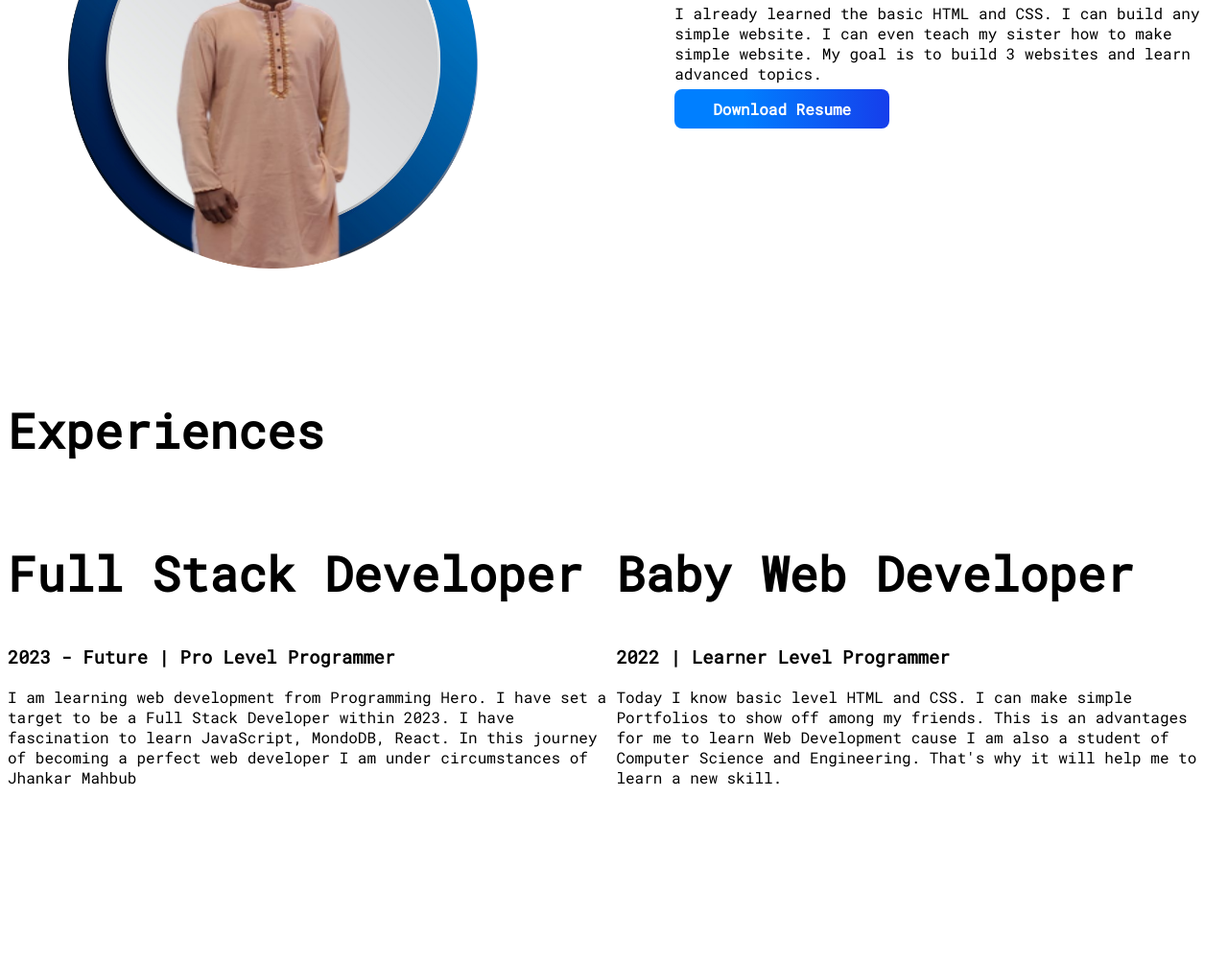
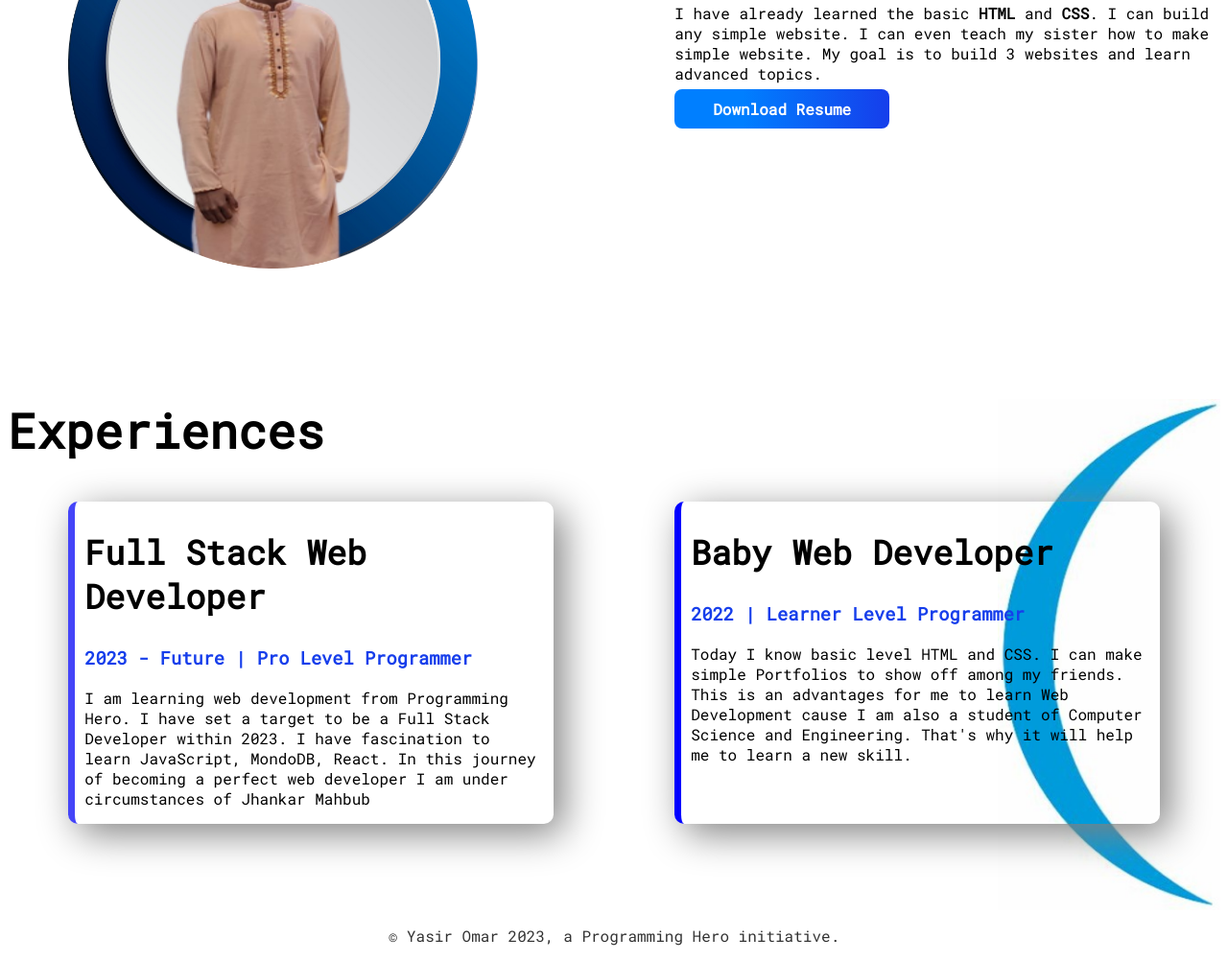
Before and after one commit to Fahim-2001/My-Portfolio, a plain HTML site: page index.html in a window 1280 px wide. Shown: the part 675-1677 px from the top of the page at 96% size. Before the commit the page ends 1610 px from the top, so only its background shows below. Drawn offline with Linux system fonts and the light colour scheme; files whose address does not match are found by name.

Commit message:
final commit

```diff
--- a/index.css
+++ b/index.css
@@ -6,6 +6,9 @@ body {
 }
 h1 {
   font-size: 50px;
+}
+h2 {
+  font-size: 35px;
 }
 .flexible-container {
   display: flex;
@@ -18,7 +21,7 @@ h1 {
 .half-width img {
   width: 75%;
 }
-a {
+.link-button {
   color: white;
   font-weight: 700;
   text-decoration: none;
@@ -31,3 +34,35 @@ a {
   padding: 10px 40px;
   border-radius: 8px;
 }
+.third-class {
+  background-image: url(Backgrounds/moonlike\ blue\ shape.jpeg);
+  background-repeat: no-repeat;
+  background-position: right;
+  background-size: contain;
+}
+.experience-items {
+  width: 40%;
+  margin-left: 5%;
+  margin-right: 5%;
+  padding-left: 10px;
+  padding-right: 10px;
+  border-radius: 10px;
+  box-shadow: 10px 10px 40px grey;
+}
+.programmer-title {
+  color: rgba(22, 62, 235, 1);
+}
+#full-stack-developer {
+  border-left: 7px solid rgb(68, 68, 248);
+}
+#Programming-Hero {
+  color: black;
+  text-decoration: none;
+}
+#baby-web-developer {
+  border-left: 7px solid blue;
+}
+footer p {
+  text-align: center;
+  opacity: 0.8;
+}
--- a/index.html
+++ b/index.html
@@ -26,7 +26,7 @@
           me.
         </p>
         <a
-          id="hire-me-button"
+          class="link-button"
           target="_blank"
           href="https://www.facebook.com/yasiromarfahim.2001.bangladesh/"
           >Hire Me</a
@@ -34,7 +34,7 @@
       </div>
       <div class="half-width">
         <img
-          src="D:\WDC Files\My-Portfolio\image-with-background\blue-gradient-designify-modified.png"
+          src="image-with-background/blue-gradient-designify-modified.png"
           alt=""
         />
       </div>
@@ -42,42 +42,47 @@
     <!--Second Section-->
     <section class="second-section flexible-container">
       <div class="half-width">
-        <img
-          src="D:\WDC Files\My-Portfolio\image-with-background\Blue Circle-modified.png"
-          alt=""
-        />
+        <img src="image-with-background/Blue Circle-modified.png" alt="" />
       </div>
       <div class="half-width">
         <h1>Set a goal</h1>
         <p>
-          I already learned the basic HTML and CSS. I can build any simple
-          website. I can even teach my sister how to make simple website. My
-          goal is to build 3 websites and learn advanced topics.
+          I have already learned the basic <b>HTML</b> and <b>CSS</b>. I can
+          build any simple website. I can even teach my sister how to make
+          simple website. My goal is to build 3 websites and learn advanced
+          topics.
         </p>
         <a
+          class="link-button"
           target="_blank"
           href="https://www.facebook.com/yasiromarfahim.2001.bangladesh/"
           >Download Resume</a
         >
       </div>
     </section>
-    <!--Third-Class-->
+    <!--Third Section-->
     <section class="third-class">
       <h1>Experiences</h1>
       <div class="flexible-container">
-        <div>
-          <h1>Full Stack Developer</h1>
-          <h3>2023 - Future | Pro Level Programmer</h3>
+        <div id="full-stack-developer" class="experience-items">
+          <h2>Full Stack Web Developer</h2>
+          <h3 class="programmer-title">2023 - Future | Pro Level Programmer</h3>
           <p>
-            I am learning web development from Programming Hero. I have set a
-            target to be a Full Stack Developer within 2023. I have fascination
-            to learn JavaScript, MondoDB, React. In this journey of becoming a
-            perfect web developer I am under circumstances of Jhankar Mahbub
+            I am learning web development from
+            <a
+              id="Programming-Hero"
+              target="_blank"
+              href="https://www.programming-hero.com/"
+              >Programming Hero</a
+            >. I have set a target to be a Full Stack Developer within 2023. I
+            have fascination to learn JavaScript, MondoDB, React. In this
+            journey of becoming a perfect web developer I am under circumstances
+            of Jhankar Mahbub
           </p>
         </div>
-        <div>
-          <h1>Baby Web Developer</h1>
-          <h3>2022 | Learner Level Programmer</h3>
+        <div id="baby-web-developer" class="experience-items">
+          <h2>Baby Web Developer</h2>
+          <h3 class="programmer-title">2022 | Learner Level Programmer</h3>
           <p>
             Today I know basic level HTML and CSS. I can make simple Portfolios
             to show off among my friends. This is an advantages for me to learn
@@ -88,4 +93,7 @@
       </div>
     </section>
   </body>
+  <footer>
+    <p>© Yasir Omar 2023, a Programming Hero initiative.</p>
+  </footer>
 </html>
```
Also changed, not shown: Backgrounds/moonlike blue shape.jpeg (added).
